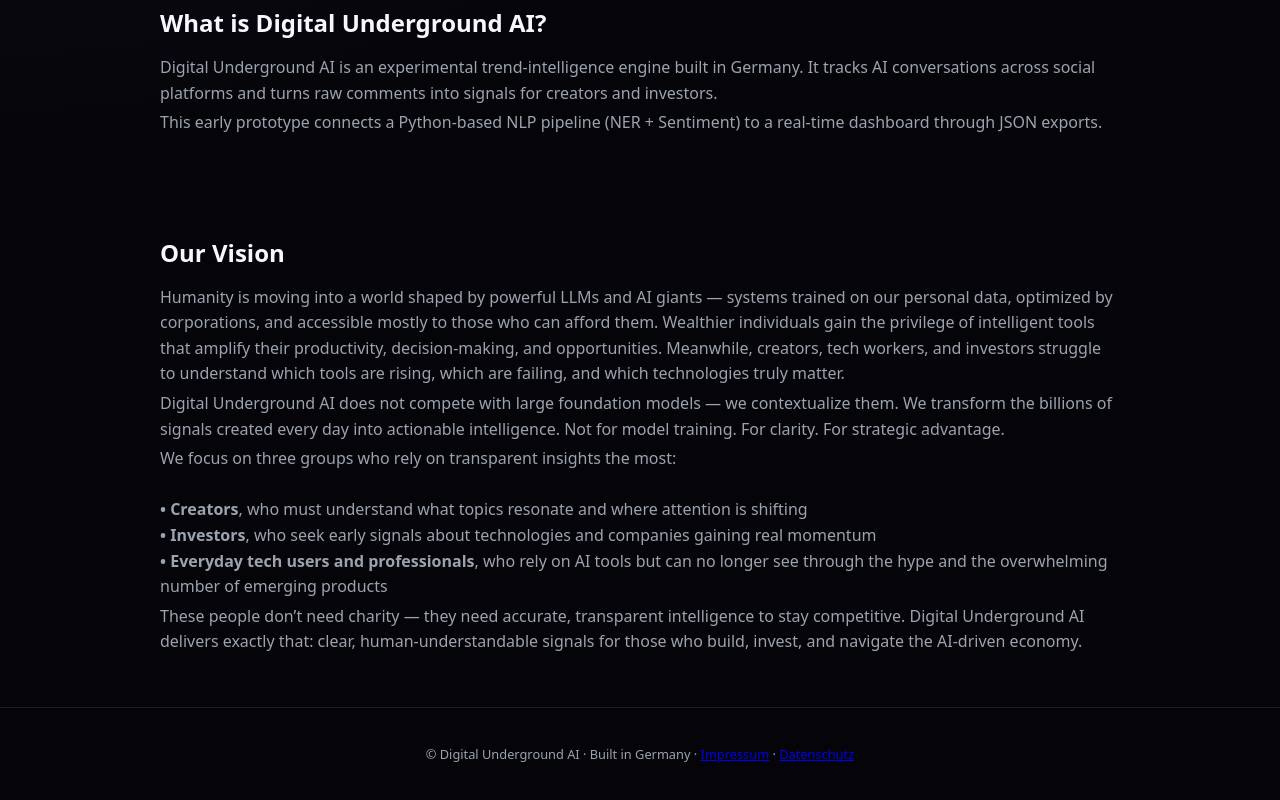
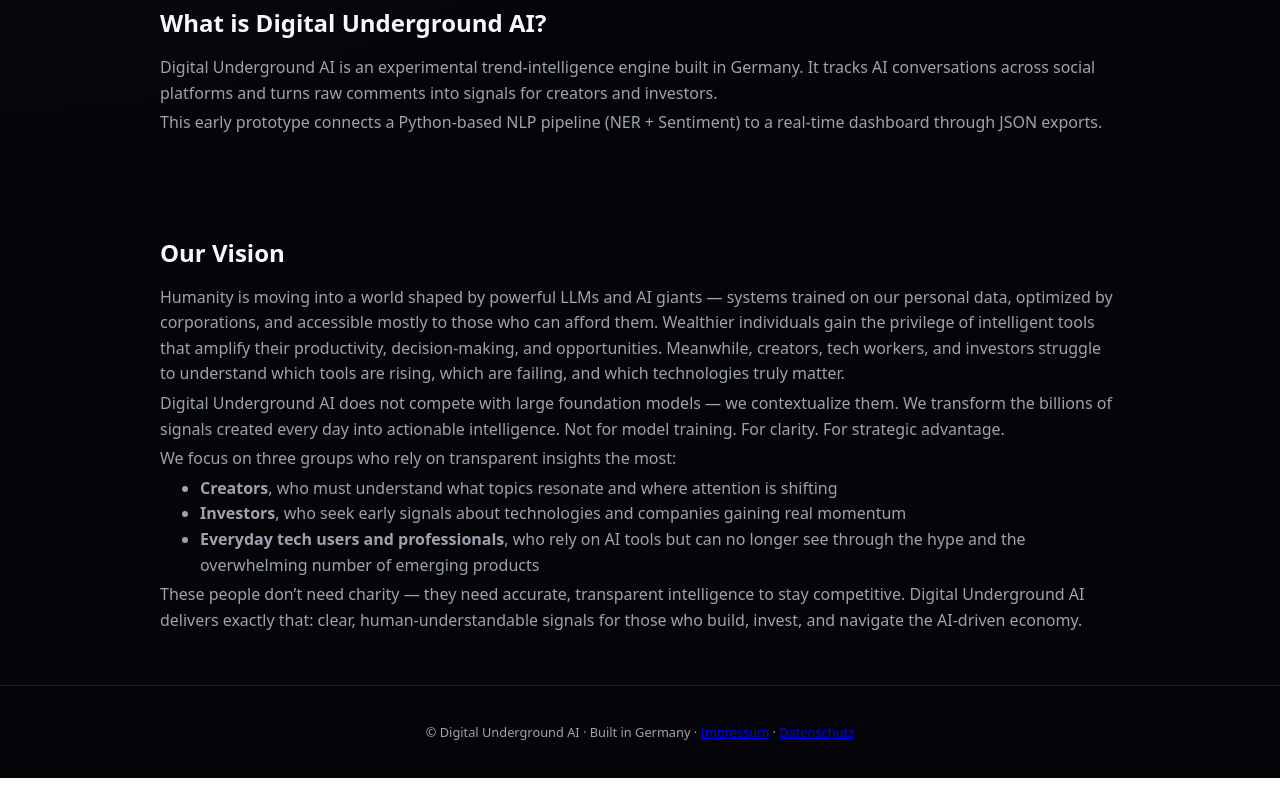
Before and after one commit to PBG-777/digitalunderground-site, a plain HTML site: page index.html in a window 1280 px wide. Shown: the part 940-1740 px from the top of the page. After the commit the page ends 1718 px from the top, so only its background shows below. Drawn offline with Linux system fonts and the light colour scheme.

Commit message:
Änderungen vorgenommen

```diff
--- a/index.html
+++ b/index.html
@@ -82,12 +82,10 @@
 
         <p class="section-text">
           Humanity is moving into a world shaped by powerful LLMs and AI giants —
-          systems trained on our personal data, optimized by corporations, and accessible mostly to those who can afford
-          them.
-          Wealthier individuals gain the privilege of intelligent tools that amplify their productivity,
-          decision-making, and opportunities.
-          Meanwhile, creators, tech workers, and investors struggle to understand which tools are rising, which are
-          failing,
+          systems trained on our personal data, optimized by corporations, and accessible mostly to those who can afford them.
+          Wealthier individuals gain the privilege of intelligent tools that amplify their productivity, decision-making, and
+          opportunities.
+          Meanwhile, creators, tech workers, and investors struggle to understand which tools are rising, which are failing,
           and which technologies truly matter.
         </p>
 
@@ -99,20 +97,21 @@
 
         <p class="section-text">
           We focus on three groups who rely on transparent insights the most:
-          <br><br>
-          <strong>• Creators</strong>, who must understand what topics resonate and where attention is shifting<br>
-          <strong>• Investors</strong>, who seek early signals about technologies and companies gaining real
-          momentum<br>
-          <strong>• Everyday tech users and professionals</strong>, who rely on AI tools but can no longer see through
-          the hype
-          and the overwhelming number of emerging products
         </p>
+
+        <ul class="section-text">
+          <li><strong>Creators</strong>, who must understand what topics resonate and where attention is shifting</li>
+          <li><strong>Investors</strong>, who seek early signals about technologies and companies gaining real momentum</li>
+          <li><strong>Everyday tech users and professionals</strong>, who rely on AI tools but can no longer see through the
+            hype and the overwhelming number of emerging products</li>
+        </ul>
 
         <p class="section-text">
           These people don’t need charity — they need accurate, transparent intelligence to stay competitive.
-          Digital Underground AI delivers exactly that: clear, human-understandable signals for those who build, invest,
-          and navigate the AI-driven economy.
+          Digital Underground AI delivers exactly that: clear, human-understandable signals for those who build, invest, and
+          navigate the AI-driven economy.
         </p>
+
       </section>
 
     </main>
```
